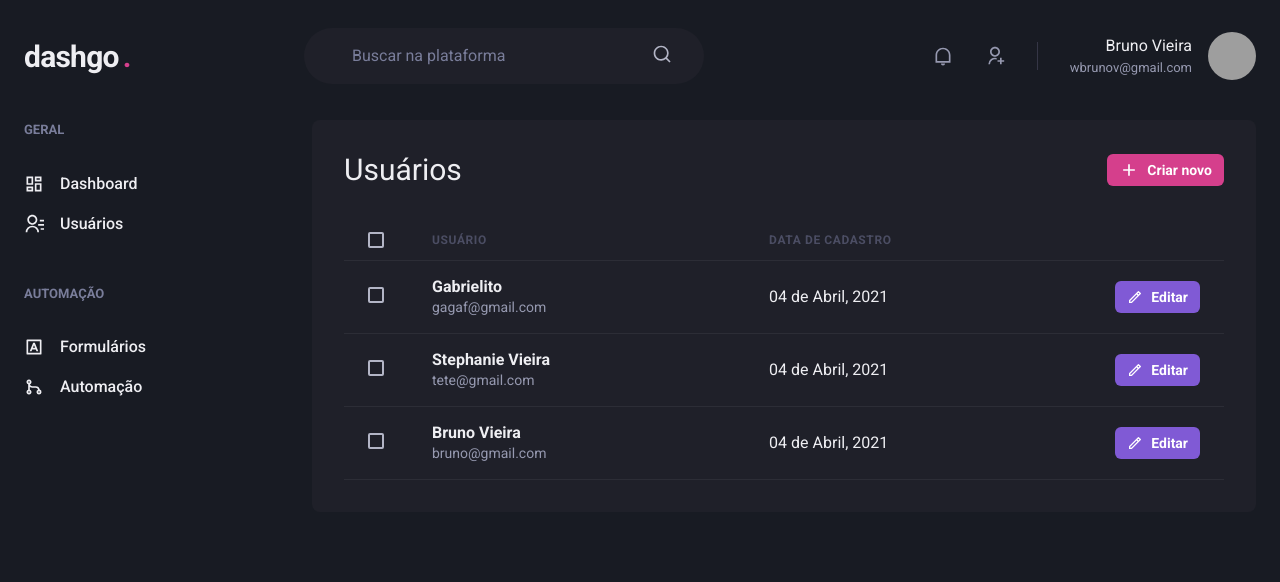
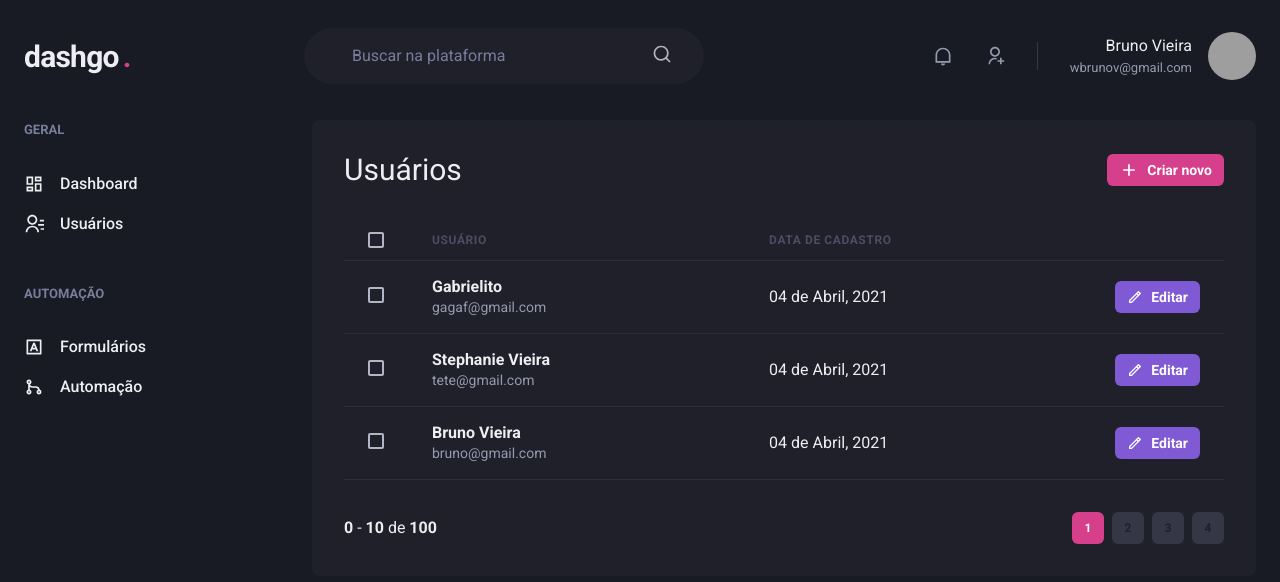
Before and after one commit to wbrunovieira/DashgoIgniteNextJSReactJSChakraUI-, a Next.js app: page /users in a window 1280 px wide. Shown: the top 582 px of the page. Built offline with nearby package versions, Linux system fonts and the light colour scheme; grey boxes are pictures that could not be loaded.

Commit message:
pagination in the user route

```diff
--- /dev/null
+++ b/src/components/Pagination.tsx
@@ -0,0 +1,65 @@
+import { Stack, Button, Box } from "@chakra-ui/react";
+
+export function Pagination() {
+  return (
+    <Stack
+      direction="row"
+      spacing="6"
+      mt="8"
+      justify="space-between"
+      align="center"
+    >
+      <Box>
+        <strong>0</strong> - <strong>10</strong> de <strong>100</strong>
+      </Box>
+      <Stack direction="row" spacing="2">
+        <Button
+          size="sm"
+          fontSize="xs"
+          width="4"
+          colorScheme="pink"
+          disabled
+          _disabled={{
+            bg: 'pink.500',
+            cursor: 'default',
+          }}
+        >
+          1
+        </Button>
+        <Button
+          size="sm"
+          fontSize="xs"
+          width="4"
+          bg="gray.700"
+          _hover={{
+            bg: 'gray.500'
+          }}
+        >
+          2
+        </Button>
+        <Button
+          size="sm"
+          fontSize="xs"
+          width="4"
+          bg="gray.700"
+          _hover={{
+            bg: 'gray.500'
+          }}
+        >
+          3
+        </Button>
+        <Button
+          size="sm"
+          fontSize="xs"
+          width="4"
+          bg="gray.700"
+          _hover={{
+            bg: 'gray.500'
+          }}
+        >
+          4
+        </Button>
+      </Stack>
+    </Stack>
+  );
+}
--- a/src/pages/users/index.tsx
+++ b/src/pages/users/index.tsx
@@ -1,3 +1,4 @@
+import { Pagination } from "@/src/components/Pagination";
 import { Box, Button, Checkbox, Flex, Heading, Icon, Table, Tbody, Td, Text, Th, Thead, Tr } from "@chakra-ui/react";
 import { RiAddLine, RiPencilLine } from "react-icons/ri";
 
@@ -110,6 +111,7 @@
               </Tr>
             </Tbody>
           </Table>
+          <Pagination />
         </Box>
       </Flex>
     </Box>
```
